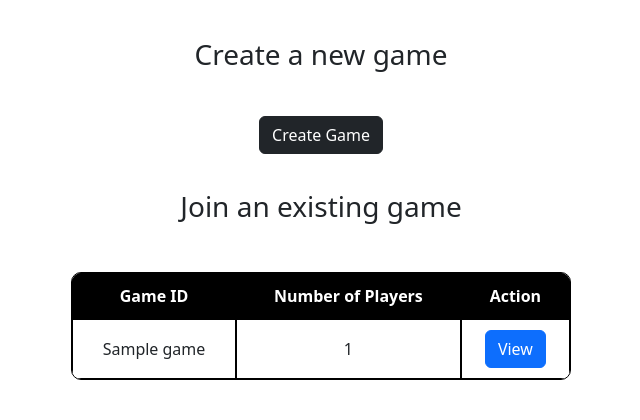
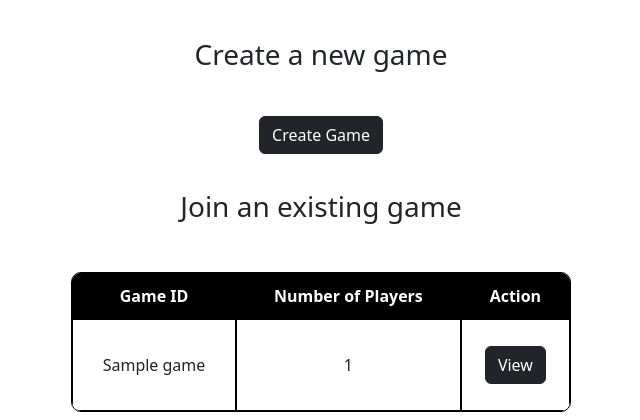
Before and after one commit to temporal-sa/temporal-trivia-ui, a Flask app: template templates/index.html in a window 1280 px wide. Shown: the part 380-800 px from the top of the page, without its empty margins (319-959 px from the left). Run offline with Flask 3, Linux system fonts and the light colour scheme; the template is opened without the code that fills it: most values are stand-ins (such as "Sample title", 1, 10 or a date in 2020).

Commit message:
updated button class
Signed-off-by: ktenzer <keith.tenzer@gmail.com>

```diff
--- a/templates/index.html
+++ b/templates/index.html
@@ -39,7 +39,7 @@
       <td>{{ game.users|length }}</td>
       <td>
         {% if game.started %}
-            <button class="btn btn-primary" class="btn btn-dark my-3" onclick="window.location.href='/{{ id }}/end'">View</button>
+            <button class="btn btn-dark my-3" onclick="window.location.href='/{{ id }}/end'">View</button>
         {% else %}
           <button onclick="location.href='/{{ id }}/join'" class="btn btn-dark my-3" type="button">Join</button>
         {% endif %}
```
